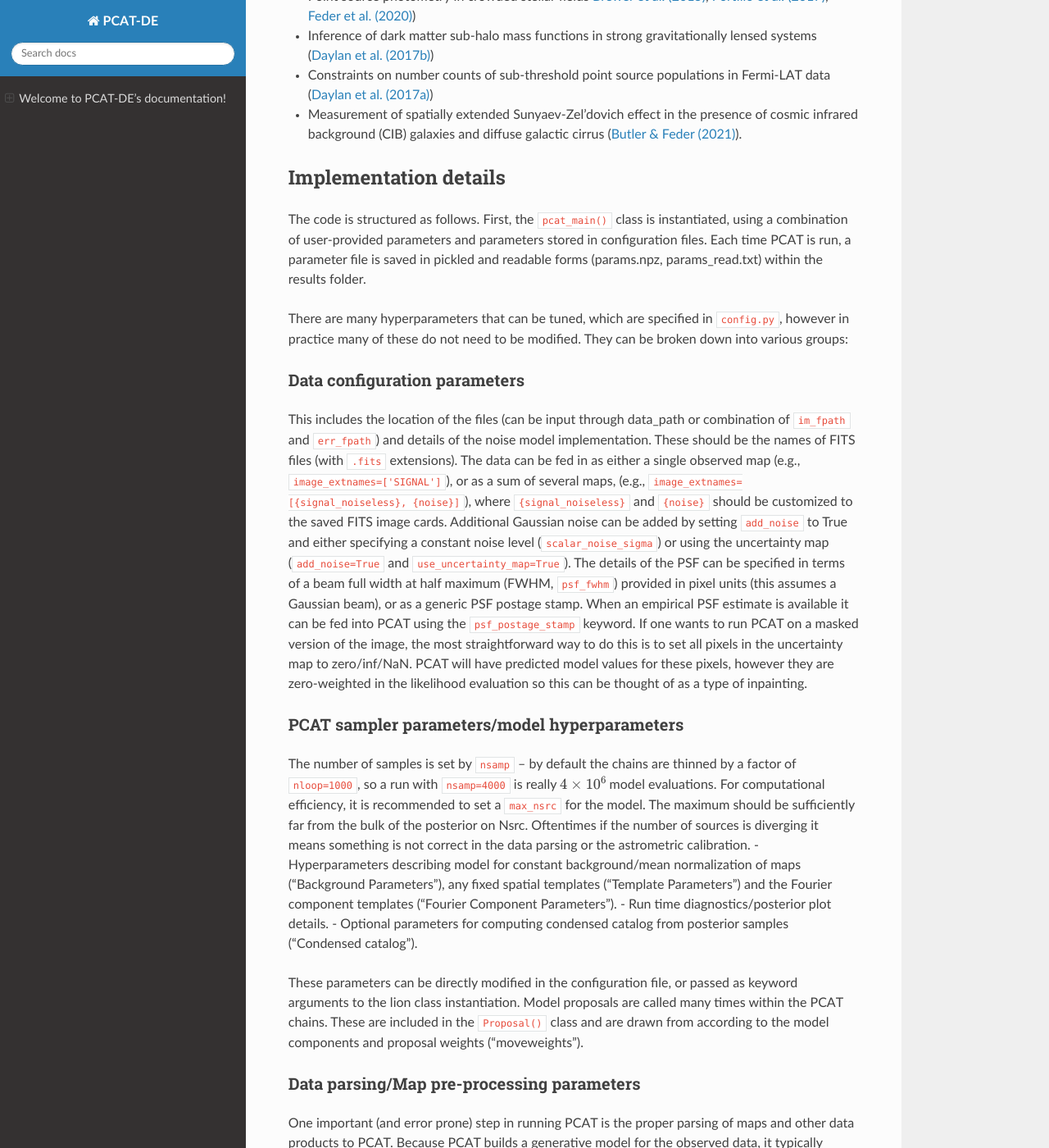
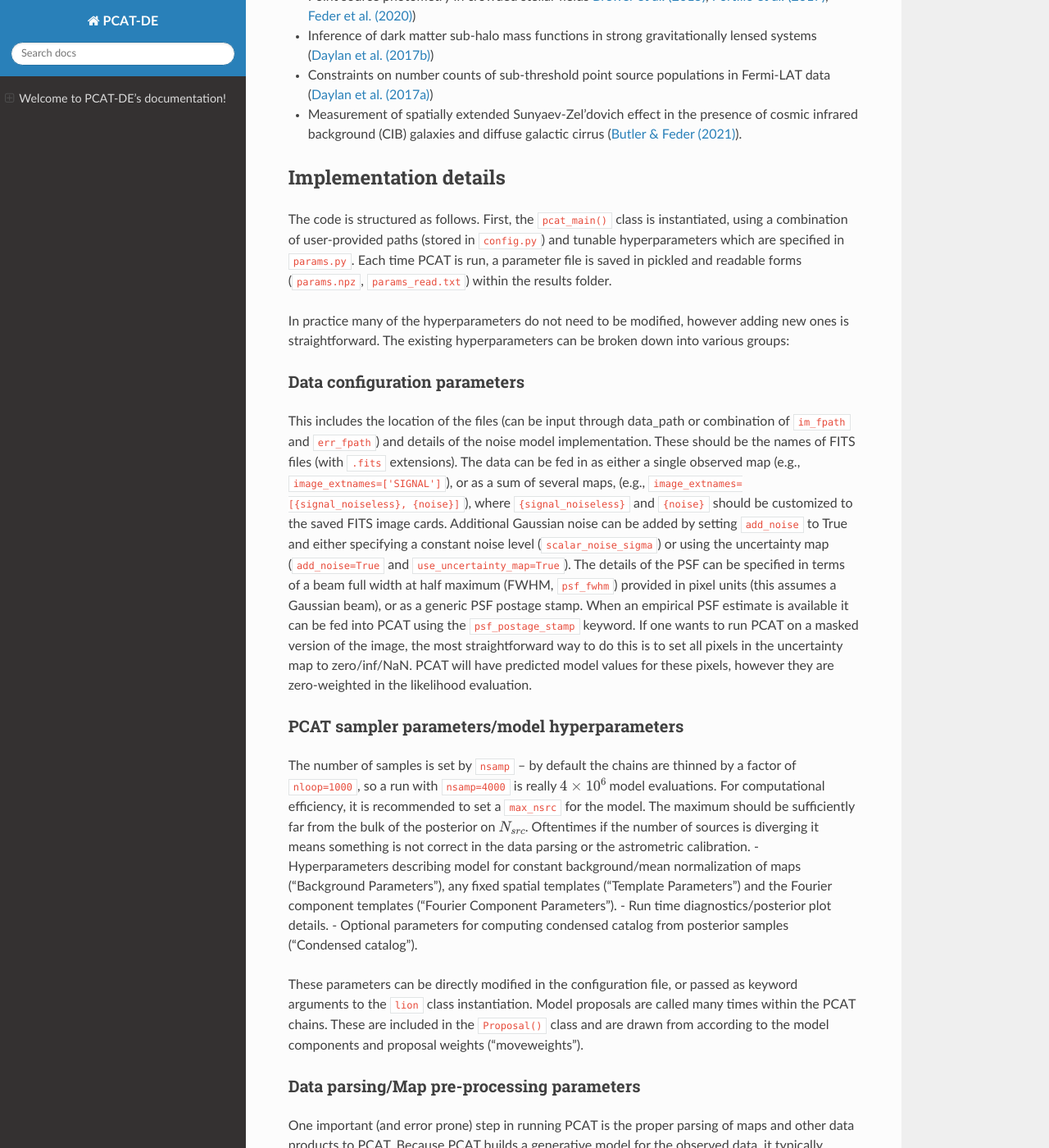
Before and after one commit to RichardFeder/pcat-de, a Sphinx documentation site: the page built from docs/source/index.rst, in a window 1280 px wide and 1400 px high, scrolled down 1634 px. Shown: the whole window at 82% size. Built offline with Sphinx 7.4.7 and the Read the Docs theme 2.0.0, drawn with Linux system fonts in a browser that asks for light colours; some of the changed text lies outside the part shown.

Commit message:
small edits

```diff
--- a/docs/source/index.rst
+++ b/docs/source/index.rst
@@ -7,11 +7,11 @@ Welcome to PCAT-DE's documentation!
 ===================================
 This readthedocs page describes the software **PCAT-DE**, or **P**\robabilistic **CAT**\aloging in the presence of **D**\iffuse **E**\mission. PCAT-DE was first used in `Butler & Feder et al. (2021) <https://arxiv.org/abs/2110.13932>`_, while PCAT-DE is tested in more detail in Feder et al. (2022).
 
-The advantage of PCAT-DE is its flexibility: any spatial-spectral template may be used in principle and fit alongside a point source population, where the number of sources is unknown. This allows one to probe the **transdimensional covariance** between a given signal and the union of point source models with varying Nsrc, otherwise referred to as a **metamodel**.
+The advantage of PCAT-DE is its flexibility: any spatial-spectral template may be used in principle and fit alongside a point source population, where the number of sources is unknown. This allows one to probe the **transdimensional covariance** between a given signal and the union of point source models with varying :math:`N_{src}`, otherwise referred to as a **metamodel**.
 
-The use applications for PCAT-DE so far include:
+Existing applications of PCAT-DE include:
 
-- Detection and measurement of point sources in the presence of diffuse galactic cirrus
+- Detection and measurement of point-like sources in the presence of diffuse galactic cirrus
 - Measurement of spatially extended Sunyaev-Zel'dovich effect in the presence of cosmic infrared background (CIB) galaxies and diffuse galactic cirrus
 
 Installation
@@ -65,26 +65,26 @@ This work builds on a long list of existing implementations and extensions based
 Implementation details
 ----------------------
 
-The code is structured as follows. First, the ``pcat_main()`` class is instantiated, using a combination of user-provided parameters and parameters stored in configuration files. Each time PCAT is run, a parameter file is saved in pickled and readable forms (params.npz, params_read.txt) within the results folder.
+The code is structured as follows. First, the ``pcat_main()`` class is instantiated, using a combination of user-provided paths (stored in ``config.py``) and tunable hyperparameters which are specified in ``params.py``. Each time PCAT is run, a parameter file is saved in pickled and readable forms (``params.npz``, ``params_read.txt``) within the results folder.
 
-There are many hyperparameters that can be tuned, which are specified in ``config.py``, however in practice many of these do not need to be modified. They can be broken down into various groups:
+In practice many of the hyperparameters do not need to be modified, however adding new ones is straightforward. The existing hyperparameters can be broken down into various groups:
 
 Data configuration parameters
 +++++++++++++++++++++++++++++
 
-This includes the location of the files (can be input through data_path or combination of ``im_fpath`` and ``err_fpath``) and details of the noise model implementation. These should be the names of FITS files (with ``.fits`` extensions). The data can be fed in as either a single observed map (e.g., ``image_extnames=['SIGNAL']``), or as a sum of several maps, (e.g., ``image_extnames=[{signal_noiseless}, {noise}]``), where ``{signal_noiseless}`` and ``{noise}`` should be customized to the saved FITS image cards. Additional Gaussian noise can be added by setting  ``add_noise`` to True and either specifying a constant noise level (``scalar_noise_sigma``) or using the uncertainty map (``add_noise=True`` and ``use_uncertainty_map=True``). The details of the PSF can be specified in terms of a beam full width at half maximum (FWHM, ``psf_fwhm``) provided in pixel units (this assumes a Gaussian beam), or as a generic PSF postage stamp. When an empirical PSF estimate is available it can be fed into PCAT using the ``psf_postage_stamp`` keyword. If one wants to run PCAT on a masked version of the image, the most straightforward way to do this is to set all pixels in the uncertainty map to zero/inf/NaN. PCAT will have predicted model values for these pixels, however they are zero-weighted in the likelihood evaluation so this can be thought of as a type of inpainting.
+This includes the location of the files (can be input through data_path or combination of ``im_fpath`` and ``err_fpath``) and details of the noise model implementation. These should be the names of FITS files (with ``.fits`` extensions). The data can be fed in as either a single observed map (e.g., ``image_extnames=['SIGNAL']``), or as a sum of several maps, (e.g., ``image_extnames=[{signal_noiseless}, {noise}]``), where ``{signal_noiseless}`` and ``{noise}`` should be customized to the saved FITS image cards. Additional Gaussian noise can be added by setting  ``add_noise`` to True and either specifying a constant noise level (``scalar_noise_sigma``) or using the uncertainty map (``add_noise=True`` and ``use_uncertainty_map=True``). The details of the PSF can be specified in terms of a beam full width at half maximum (FWHM, ``psf_fwhm``) provided in pixel units (this assumes a Gaussian beam), or as a generic PSF postage stamp. When an empirical PSF estimate is available it can be fed into PCAT using the ``psf_postage_stamp`` keyword. If one wants to run PCAT on a masked version of the image, the most straightforward way to do this is to set all pixels in the uncertainty map to zero/inf/NaN. PCAT will have predicted model values for these pixels, however they are zero-weighted in the likelihood evaluation.
 
 
 
 PCAT sampler parameters/model hyperparameters
 +++++++++++++++++++++++++++++++++++++++++++++
 
-The number of samples is set by ``nsamp`` -- by default the chains are thinned by a factor of ``nloop=1000``, so a run with ``nsamp=4000`` is really :math:`4 \times 10^6` model evaluations. For computational efficiency, it is recommended to set a ``max_nsrc`` for the model. The maximum should be sufficiently far from the bulk of the posterior on Nsrc. Oftentimes if the number of sources is diverging it means something is not correct in the data parsing or the astrometric calibration.
+The number of samples is set by ``nsamp`` -- by default the chains are thinned by a factor of ``nloop=1000``, so a run with ``nsamp=4000`` is really :math:`4 \times 10^6` model evaluations. For computational efficiency, it is recommended to set a ``max_nsrc`` for the model. The maximum should be sufficiently far from the bulk of the posterior on :math:`N_{src}`. Oftentimes if the number of sources is diverging it means something is not correct in the data parsing or the astrometric calibration.
 - Hyperparameters describing model for constant background/mean normalization of maps ("Background Parameters"), any fixed spatial templates ("Template Parameters") and the Fourier component templates ("Fourier Component Parameters").
 - Run time diagnostics/posterior plot details.
 - Optional parameters for computing condensed catalog from posterior samples ("Condensed catalog").
 
-These parameters can be directly modified in the configuration file, or passed as keyword arguments to the lion class instantiation. Model proposals are called many times within the PCAT chains. These are included in the ``Proposal()`` class and are drawn from according to the model components and proposal weights ("moveweights").
+These parameters can be directly modified in the configuration file, or passed as keyword arguments to the ``lion`` class instantiation. Model proposals are called many times within the PCAT chains. These are included in the ``Proposal()`` class and are drawn from according to the model components and proposal weights ("moveweights").
 
 Data parsing/Map pre-processing parameters
 ++++++++++++++++++++++++++++++++++++++++++
@@ -111,6 +111,6 @@ Verifying the proper convergence of PCAT can be done by inspecting the posterior
 
 - The chi squared of the samples and the reduced chi squared statistics.
 - Pixel-wise residual maps
-- Number of sources. Does the posterior on Nsrc reside well within the range of :math:`[N_{min}, N_{max}]`?
+- Number of sources. Does the posterior on :math:`N_{src}` reside well within the range of :math:`[N_{min}, N_{max}]`?
 - If running on several maps (e.g., multiband data), a consistent astrometric reference frame across images (along with consistent trimming of maps)
 - Acceptance fractions for different proposals. If these are too low, it may suggest the model has not converged. If they are too high, it may suggest the proposal kernels are too narrow, such the delta log posterior between models is close to zero.
```
